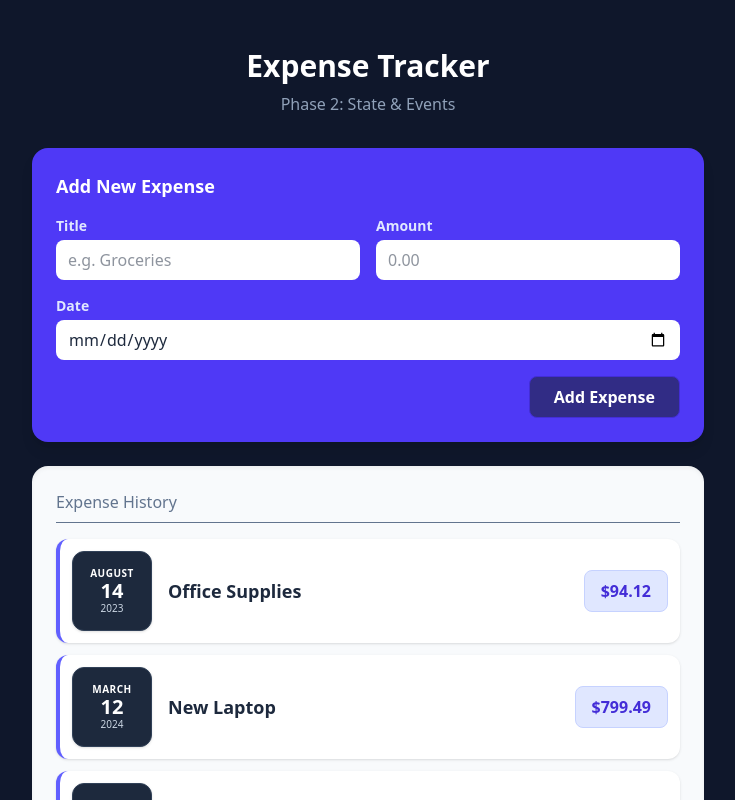
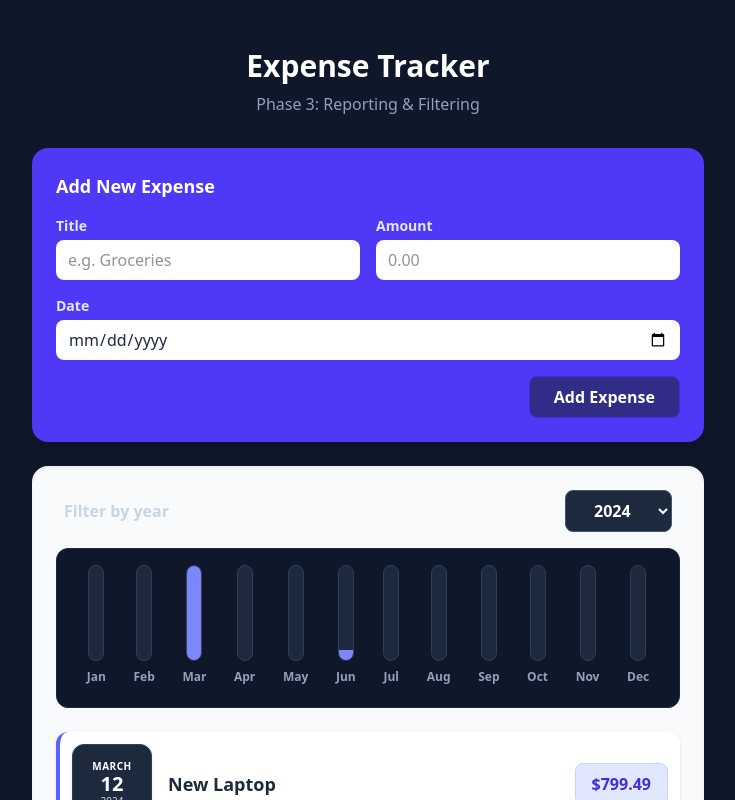
Before and after one commit to 251027-Java/RichardH, a React (Vite) app in the folder expense-tracker/: page / in a window 1280 px wide. Shown: the top 800 px of the page, without its empty margins (272-1007 px from the left). Built offline with nearby package versions, Linux system fonts and the light colour scheme.

Commit message:
phase 3 - filtered graph

```diff
--- a/expense-tracker/src/App.jsx
+++ b/expense-tracker/src/App.jsx
@@ -3,7 +3,9 @@
 
 import { useState } from "react";
 import ExpenseForm from "./components/ExpenseForm";
-import ExpenseList from "./components/ExpenseList";
+import ExpenseList from "./components/ExpenseList/ExpenseList";
+import ExpensesChart from "./components/Expenses/ExpensesChart";
+import ExpensesFilter from "./components/Expenses/ExpensesFilter";
 
 // Mock data simulates a database response
 const DUMMY_EXPENSES = [
@@ -34,36 +36,48 @@ const DUMMY_EXPENSES = [
 ];
 
 function App() {
-  // TEACHING POINT: Initialize state with dummy data
   const [expenses, setExpenses] = useState(DUMMY_EXPENSES);
+  // 1. State for the Filter
+  const [filteredYear, setFilteredYear] = useState('2024');
 
   const addExpenseHandler = (expense) => {
-    // Add a random ID (in a real app, the backend does this)
     const expenseWithId = { ...expense, id: Math.random().toString() };
+    setExpenses((prev) => [expenseWithId, ...prev]);
+  };
 
-    // TEACHING POINT: Updating state based on previous state
-    // We pass a function to setExpenses to ensure we have the latest snapshot
-    setExpenses((prevExpenses) => {
-      return [expenseWithId, ...prevExpenses];
-    });
+  const filterChangeHandler = (selectedYear) => {
+    setFilteredYear(selectedYear);
   };
+
+  // 2. DERIVED STATE (Filtering)
+  // We do not create a new "state" for filtered expenses.
+  // We just calculate it on the fly. This keeps data in sync.
+  const filteredExpenses = expenses.filter((expense) => {
+    return expense.date.getFullYear().toString() === filteredYear;
+  });
 
   return (
     <div className="min-h-screen bg-slate-900 py-12 px-4 font-sans">
       <header className="max-w-2xl mx-auto mb-8 text-center">
-        <h1 className="text-3xl font-bold text-white mb-2">
-          Expense Tracker
-        </h1>
-        <p className="text-slate-400">
-          Phase 2: State & Events
-        </p>
+        <h1 className="text-3xl font-bold text-white mb-2">Expense Tracker</h1>
+        <p className="text-slate-400">Phase 3: Reporting & Filtering</p>
       </header>
 
-      {/* Pass the handler DOWN to the form */}
       <ExpenseForm onSaveExpenseData={addExpenseHandler} />
 
-      {/* Pass the state DOWN to the list */}
-      <ExpenseList items={expenses} />
+      <div className="w-full max-w-2xl mx-auto bg-slate-50 p-6 rounded-2xl shadow-inner mt-6">
+        {/* Controlled Component: Value and Change Handler passed from parent */}
+        <ExpensesFilter
+          selected={filteredYear}
+          onChangeFilter={filterChangeHandler}
+        />
+
+        {/* Visual Report based on filtered data */}
+        <ExpensesChart expenses={filteredExpenses} />
+
+        {/* List showing only filtered items */}
+        <ExpenseList items={filteredExpenses} />
+      </div>
     </div>
   );
 }
--- /dev/null
+++ b/expense-tracker/src/components/Chart/Chart.jsx
@@ -0,0 +1,24 @@
+// --- COMPONENT 2: Chart (Wrapper) ---
+// Generic chart component. It doesn't know about "expenses", just "dataPoints".
+
+import ChartBar from './ChartBar';
+
+const Chart = ({ dataPoints }) => {
+    const dataPointValues = dataPoints.map(dataPoint => dataPoint.value);
+    const totalMaximum = Math.max(...dataPointValues); // Find the biggest month to scale bars relative to it
+
+    return (
+        <div className="p-4 bg-slate-900 rounded-xl flex justify-around h-40 mb-6 border border-slate-800">
+            {dataPoints.map((dataPoint) => (
+                <ChartBar
+                    key={dataPoint.label}
+                    value={dataPoint.value}
+                    maxValue={totalMaximum}
+                    label={dataPoint.label}
+                />
+            ))}
+        </div>
+    );
+};
+
+export default Chart;
--- /dev/null
+++ b/expense-tracker/src/components/Chart/ChartBar.jsx
@@ -0,0 +1,25 @@
+// --- COMPONENT 1: ChartBar (Visual UI) ---
+// Renders a single bar in the chart.
+// Height is calculated dynamically via CSS style.
+
+const ChartBar = ({ value, maxValue, label }) => {
+    let barFillHeight = '0%';
+
+    if (maxValue > 0) {
+        barFillHeight = Math.round((value / maxValue) * 100) + '%';
+    }
+
+    return (
+        <div className="flex flex-col items-center h-full">
+            <div className="h-24 w-4 border border-slate-700 bg-slate-800 rounded-full overflow-hidden flex flex-col justify-end">
+                <div
+                    className="bg-indigo-400 w-full transition-all duration-500 ease-out"
+                    style={{ height: barFillHeight }}
+                ></div>
+            </div>
+            <div className="font-bold text-xs text-center mt-2 text-slate-400">{label}</div>
+        </div>
+    );
+};
+
+export default ChartBar;
--- a/expense-tracker/src/components/ExpenseItem.jsx
+++ b/expense-tracker/src/components/ExpenseList/ExpenseItem.jsx
@@ -2,7 +2,7 @@
 // This is a "Stateless" or "Dumb" component.
 // It only cares about displaying the data passed to it via 'props'.
 
-import ExpenseDate from './ExpenseDate';
+import ExpenseDate from '../ExpenseDate';
 
 const ExpenseItem = ({ title, amount, date }) => {
     return (
--- a/expense-tracker/src/components/ExpenseList.jsx
+++ b/expense-tracker/src/components/ExpenseList/ExpenseList.jsx
@@ -6,16 +6,10 @@ import ExpenseItem from './ExpenseItem';
 
 const ExpenseList = ({ items }) => {
     if (items.length === 0) {
-        return <p className="text-center text-slate-400 italic mt-4">No expenses found.</p>;
+        return <p className="text-center text-slate-400 italic mt-4">No expenses found for this year.</p>;
     }
-
     return (
-        <div className="w-full max-w-2xl mx-auto bg-slate-50 p-6 rounded-2xl shadow-inner">
-            <h3 className="text-slate-500 font-medium mb-4 border-b pb-2">Expense History</h3>
-
-            {/* TEACHING POINT: The .map() method.
-         React prefers mapping arrays to JSX over "for loops".
-         Always mention the 'key' prop for performance! */}
+        <ul className="mt-4">
             {items.map((expense) => (
                 <ExpenseItem
                     key={expense.id}
@@ -24,7 +18,7 @@ const ExpenseList = ({ items }) => {
                     date={expense.date}
                 />
             ))}
-        </div>
+        </ul>
     );
 };
 
--- /dev/null
+++ b/expense-tracker/src/components/Expenses/ExpensesChart.jsx
@@ -0,0 +1,32 @@
+// --- COMPONENT 3: ExpensesChart (Data Logic) ---
+// Bridges the gap between "Expenses" and the "Chart".
+// Transforms the raw expense list into 12 monthly buckets.
+
+import Chart from '../Chart/Chart';
+
+const ExpensesChart = ({ expenses }) => {
+  const chartDataPoints = [
+    { label: 'Jan', value: 0 },
+    { label: 'Feb', value: 0 },
+    { label: 'Mar', value: 0 },
+    { label: 'Apr', value: 0 },
+    { label: 'May', value: 0 },
+    { label: 'Jun', value: 0 },
+    { label: 'Jul', value: 0 },
+    { label: 'Aug', value: 0 },
+    { label: 'Sep', value: 0 },
+    { label: 'Oct', value: 0 },
+    { label: 'Nov', value: 0 },
+    { label: 'Dec', value: 0 },
+  ];
+
+  // Loop through expenses and sum up amounts for the correct month
+  for (const expense of expenses) {
+    const expenseMonth = expense.date.getMonth(); // 0 = Jan, 1 = Feb...
+    chartDataPoints[expenseMonth].value += expense.amount;
+  }
+
+  return <Chart dataPoints={chartDataPoints} />;
+};
+
+export default ExpensesChart;
--- /dev/null
+++ b/expense-tracker/src/components/Expenses/ExpensesFilter.jsx
@@ -0,0 +1,20 @@
+// --- COMPONENT 4: ExpensesFilter (Controlled Component) ---
+const ExpensesFilter = ({ selected, onChangeFilter }) => {
+    return (
+        <div className="flex justify-between items-center mb-4 px-2">
+            <label className="text-slate-300 font-bold">Filter by year</label>
+            <select
+                value={selected}
+                onChange={(event) => onChangeFilter(event.target.value)}
+                className="py-2 px-6 rounded-lg font-bold cursor-pointer bg-slate-800 text-white border border-slate-600 focus:ring-2 focus:ring-indigo-500 outline-none"
+            >
+                <option value="2023">2023</option>
+                <option value="2024">2024</option>
+                <option value="2025">2025</option>
+                <option value="2026">2026</option>
+            </select>
+        </div>
+    );
+};
+
+export default ExpensesFilter;
```
Also changed, not shown: 1 other file (tests, documents, lock files or other folders).
